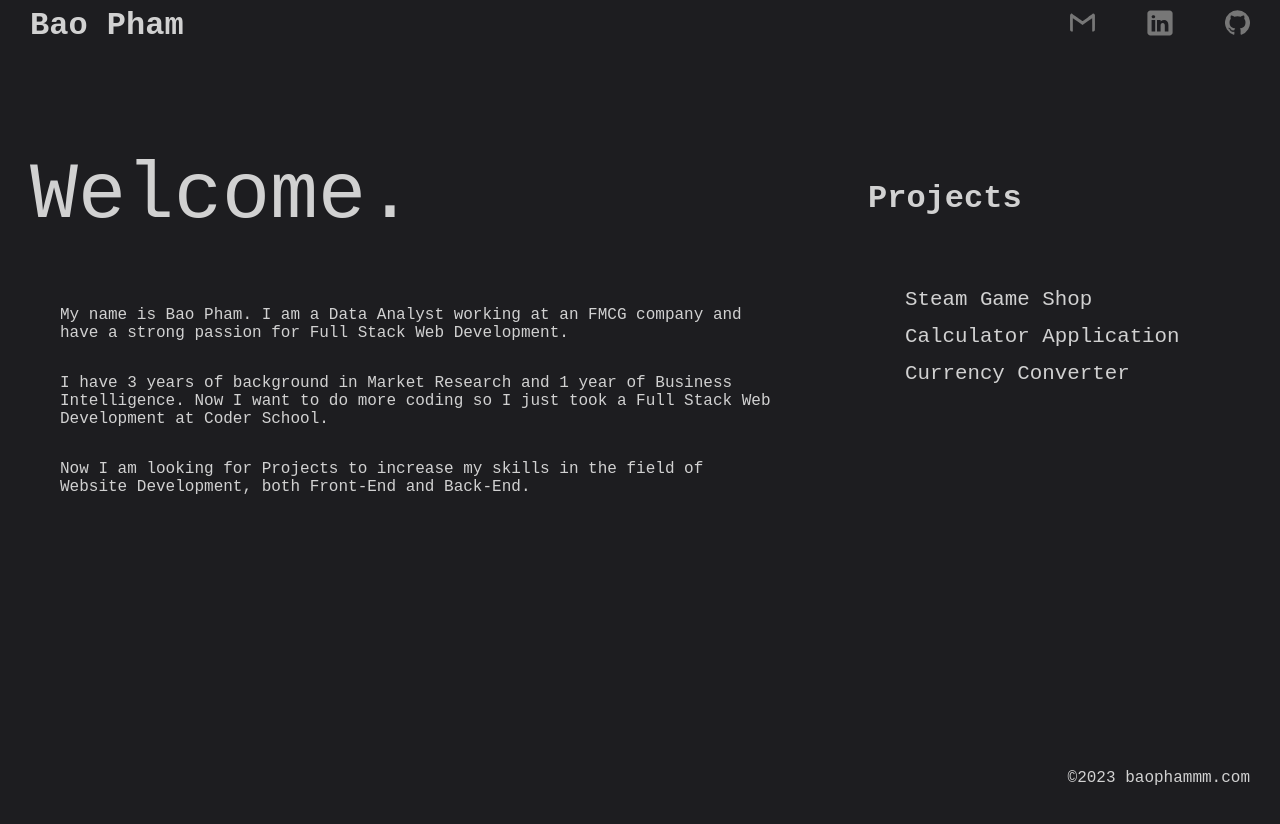
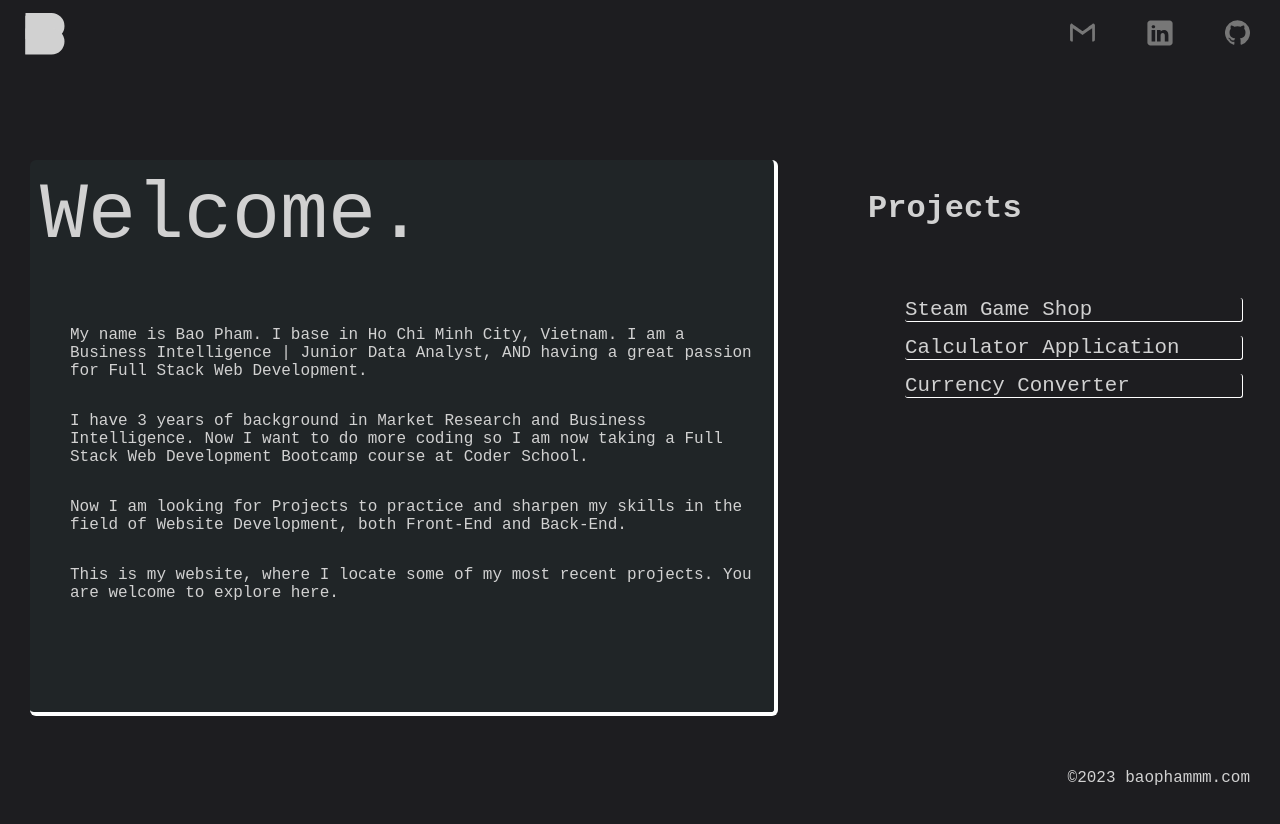
Before and after one commit to baophammm/personal-website-2, a plain HTML site: page index.html in a window 1280 px wide. Shown: the top 824 px of the page. Before the commit the page ends 800 px from the top, so only its background shows below. Drawn offline with Linux system fonts and the light colour scheme.

Commit message:
update logo and CSS

```diff
--- a/index.html
+++ b/index.html
@@ -9,11 +9,14 @@
   </head>
   <body>
     <header>
-      <div id="name-container" class="header-item name-container">
+      <div id="logo-container" class="header-item logo-container">
+        <div id="letter-b"></div>
+      </div>
+      <!-- <div id="name-container" class="header-item name-container">
         <div id="name">
           <h1>Bao Pham</h1>
         </div>
-      </div>
+      </div> -->
       <div id="contacts-list" class="header-item contacts-list">
         <div class="social-links">
           <div id="email-container" class="social-page email-mailto">
@@ -52,9 +55,10 @@
             Welcome.
           </div>
           <div id="welcome-content">
-            <p> My name is Bao Pham. I am a Data Analyst working at an FMCG company and have a strong passion for Full Stack Web Development.</p>
-            <p> I have 3 years of background in Market Research and 1 year of Business Intelligence. Now I want to do more coding so I just took a Full Stack Web Development at Coder School.</p>
-            <p> Now I am looking for Projects to increase my skills in the field of Website Development, both Front-End and Back-End.</p>
+            <p> My name is Bao Pham. I base in Ho Chi Minh City, Vietnam. I am a Business Intelligence | Junior Data Analyst, AND having a great passion for Full Stack Web Development.</p>
+            <p> I have 3 years of background in Market Research and Business Intelligence. Now I want to do more coding so I am now taking a Full Stack Web Development Bootcamp course at Coder School.</p>
+            <p> Now I am looking for Projects to practice and sharpen my skills in the field of Website Development, both Front-End and Back-End.</p>
+            <p> This is my website, where I locate some of my most recent projects. You are welcome to explore here.</p>
           </div>
         </div>
         <!-- MORE MESSAGES OF PROJECT INFORMATION TO REPLACE -->
--- a/src/script.js
+++ b/src/script.js
@@ -1,5 +1,5 @@
 // Reload page when click on Name
-const nameLogo = document.querySelector("#name");
+const nameLogo = document.querySelector("#letter-b");
 nameLogo.addEventListener("click",function(){location.reload()});
 
 // FUNCTION SET UP PROJECT SELECTION NAME
--- a/src/style.css
+++ b/src/style.css
@@ -41,8 +41,10 @@ header {
 
   width: 100%;
   height: 50px;
-  padding-top: 10px;
-  padding-bottom: 10px;
+  margin-top: 10px;
+
+  padding-top: 20px;
+  padding-bottom: 20px;
   /* position: absolute; */
   /* z-index: 3; */
   display: flex;
@@ -52,10 +54,54 @@ header {
 
 .header-item {
   padding: 10px;
-  margin: 0 20px;
+  margin: 10px 20px;
 }
 
 /* HEADER - NAME */
+
+#letter-b {
+  position: relative;
+  width: 30px;
+  height: 30px;
+  border-width: 10px 10px 10px  10px;
+  border-style: solid;
+  border-color: transparent transparent transparent white;;
+  background: transparent;
+}
+
+#letter-b::before {
+  content: "";
+  position: absolute;
+  left: -10px;
+  top: -12px;
+  height: 10px;
+  width: 30px;
+  background: #d1d1d1;
+  border-radius: 0 12.5px 12.5px 0;
+  border: 10px solid #d1d1d1;
+}
+
+#letter-b::after {
+  content: "";
+  position: absolute;
+  left: -10px;
+  bottom: -10px;
+  height: 10px;
+  width: 30px;
+  background: #d1d1d1;
+  border-radius: 0 12.5px 12.5px 0;
+  border: 10px solid #d1d1d1;
+}
+
+#logo-container {
+  transform: scale(1.3);
+}
+
+#logo-container:hover {
+  transform: scale(1.5);
+  cursor: pointer;
+}
+
 #name-container:hover {
   /* font-size: 1.05em; */
   transform: scale(1.1);
@@ -132,9 +178,16 @@ main .spacer {
 }
 
 #main-message .main-message-content {
-  position: absolute;
+  /* position: absolute; */
   height: 100%;
   width: 100%;
+
+  border-bottom: 4px solid white;
+  border-right: 4px solid white;
+  border-radius: 6px;
+  background: #202527;
+
+  padding: 10px;
 }
 
 #main-message .main-message-hidden {
@@ -182,7 +235,13 @@ main .spacer {
   align-items: flex-start;
 }
 
+/* #welcome-content {
+  border-bottom: 1px solid white;
+} */
+
 #main-message .individual-project {
+  /* border: 1px solid pink; */
+
   display: flex;
   flex-direction:column;
 }
@@ -195,9 +254,11 @@ main .spacer {
 }
 
 #main-message .individual-project .project-name {
-  font-size: 60px;
+  /* border: 1px solid white; */
+
+  font-size: 50px;
   line-height: 70px;
-  margin-top: 60px;
+  margin-top: 30px;
   margin-bottom: 30px;
 
   display: flex;
@@ -207,7 +268,7 @@ main .spacer {
 #main-message .individual-project .project-description {
   height: 100%;
   padding-left: 30px;
-  line-height: 18px;
+  line-height: 16px;
 
   display: flex;
   flex-direction: column;
@@ -267,6 +328,7 @@ main .spacer {
 #main-projects .project-wrapper {
 
   /* border: 1px solid pink; */
+
   padding-left: 30px;
   width: 100%;
   height: 100%;
@@ -283,6 +345,10 @@ main .spacer {
 
 #project-list .project-item {
   /* border: 1px solid green; */
+  border-right: 1px solid white;
+  border-bottom: 1px solid white;
+  border-radius: 3px;
+
   font-size: 1.3rem;
   margin: 7px;
 }
@@ -291,6 +357,8 @@ main .spacer {
   font-size: 1.4em;
   cursor: pointer;
   color: #fff;
+  background: #2d3436;
+;
   /* transform: scale(1.05); */
   transition: all .3s ease-in-out;
 }
```
